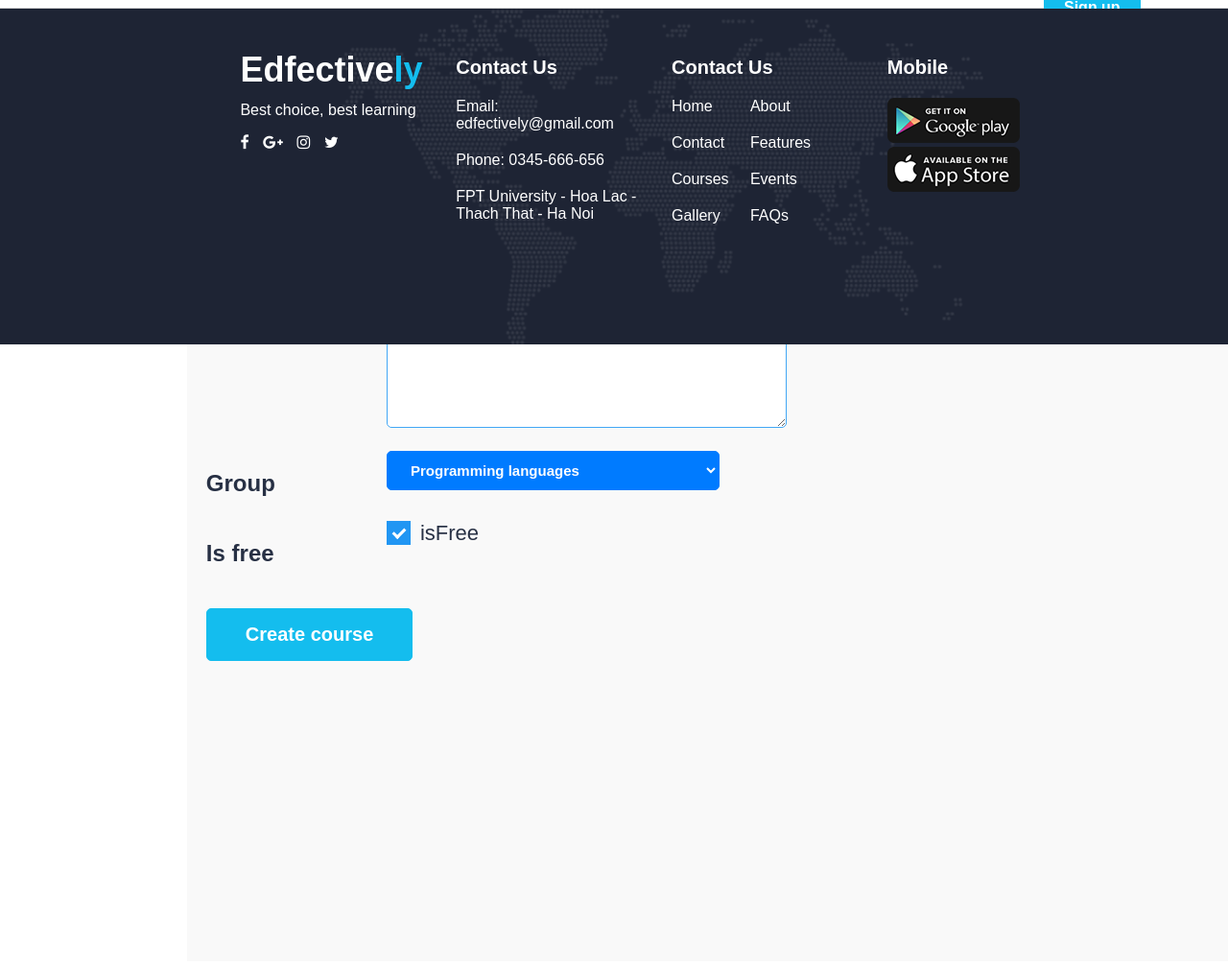
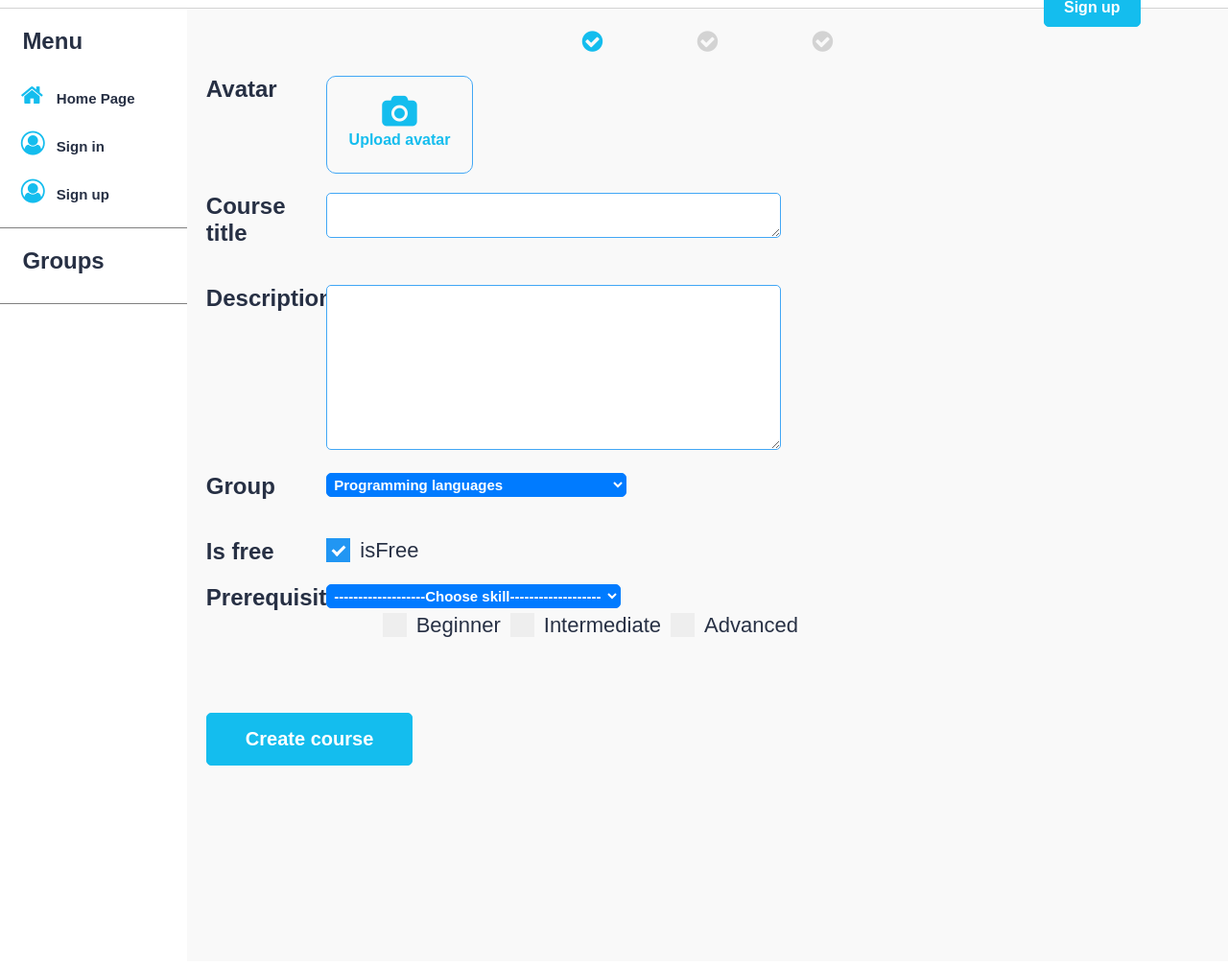
Before and after one commit to Phongptse05472/rails-efe, a Rails app: template app/views/mentor/courses/new.html.erb in a window 1280 px wide. Shown: the part 64-1072 px from the top of the page at 96% size. Run offline with Rails 7, Linux system fonts and the light colour scheme; the template is opened without the code that fills it, so the values that code supplies are empty; some libraries are stand-ins or nearby versions.

Commit message:
update step 1 create course

```diff
--- a/app/assets/stylesheets/upload.css
+++ b/app/assets/stylesheets/upload.css
@@ -10,7 +10,7 @@
     margin-right: 20px;
 }
 
-.right button {
+.right button.submit {
     background-color: #14bdee;
     font-weight: bold;
     border-radius: 5px;
@@ -19,7 +19,6 @@
     color: white;
     margin-top: 20px;
     font-size: 20px;
-    cursor: pointer;
 }
 
 .container_upload {
@@ -132,7 +131,7 @@
 }
 
 .information-video {
-    width: 50%;
+    width: 80%;
     height: auto;
 }
 
@@ -214,18 +213,31 @@
 }
 
 .create_course h2 {
-    margin-bottom: 5px;
+    margin-bottom: 20px;
+    margin-top: 0px;
+}
+
+.row-right select .select_skill {
+    color: #fff;
+    /* background-color: #007bff; */
+    /* border-color: #007bff; */
+    padding: 2px 10px !important;
+    border-radius: 5px;
+    font-weight: bold;
+    font-size: 15px;
+    outline: white;
 }
 
 select {
     color: #fff;
     background-color: #007bff;
     border-color: #007bff;
-    padding: 10px 20px;
+    padding: 2px 3px;
     border-radius: 5px;
     font-weight: bold;
     font-size: 15px;
     outline: white;
+    margin-bottom: 5px;
 }
 
 .create_course button {
@@ -263,14 +275,22 @@
     display: flex;
     height: auto;
     margin-bottom: 20px;
+    width: 100%;
 }
 
 .row-left {
-    width: 30%;
+    width: 20%;
 }
 
 .row-right {
-    width: 70%;
+    width: 80%;
+    position: relative;
+}
+
+.row-right span {
+    position: absolute;
+    bottom: 5px;
+    right: 8%;
 }
 
 .container_input {
@@ -372,3 +392,88 @@
 .process a {
     color: lightgray;
 }
+
+.per-course {
+    display: none;
+    height: auto;
+    margin-bottom: 25px;
+    margin-top: 20px;
+    width: 80%;
+    box-shadow: 0px 1px 10px rgba(29, 34, 47, 0.1);
+    border-radius: 15px;
+}
+
+.c-left img {
+    width: 240px;
+    margin-right: 10px;
+    height: 100%;
+    border-radius: 10px;
+}
+
+.c-left {
+    height: 140px;
+    border-radius: 10px;
+}
+
+.c-right {
+    width: 80%;
+    overflow: hidden;
+    text-overflow: ellipsis;
+    display: -webkit-box;
+    -webkit-line-clamp: 2;
+    -webkit-box-orient: vertical;
+}
+
+.c-right a {
+    overflow: hidden;
+    display: -webkit-box;
+    -webkit-line-clamp: 1;
+    -webkit-box-orient: vertical;
+    font-size: 20px;
+    text-decoration: none;
+    color: #273044;
+    font-weight: bold;
+    margin-bottom: 10px;
+    margin-top: 5px;
+    width: 70%;
+}
+
+.c-right span {
+    overflow: hidden;
+    display: -webkit-box;
+    -webkit-line-clamp: 2;
+    -webkit-box-orient: vertical;
+    font-size: 16px;
+}
+
+.infor {
+    max-width: fit-content;
+    background-color: #EBECED;
+    padding: 10px 20px;
+    color: black;
+    border-radius: 18px;
+    margin-right: 10px;
+    margin-top: 10px;
+}
+
+.more-infor {
+    display: flex;
+}
+
+.skill_level {
+    display: flex;
+    max-width: fit-content;
+    float: right;
+}
+
+.skill_level .container_input {
+    margin-right: 10px;
+}
+
+#table tr td p {
+    background-color: #EBECED;
+    padding: 10px 25px;
+    color: black;
+    border-radius: 18px;
+    margin: 0;
+}
--- a/app/views/mentor/courses/new.html.erb
+++ b/app/views/mentor/courses/new.html.erb
@@ -72,9 +72,107 @@
           <span class="checkmark"></span>
         </label>
       </div>
+      <div class="per_row_article">
+        <div class="row-left">
+          <h2>Prerequisites</h2>
+        </div>
+        <div class="row-right">
+          <select onchange="resetSkill()" id="skill" class="select_skill">
+            <option>-------------------Choose skill-------------------</option>
+            <option>Java core</option>
+            <option>Java web</option>
+            <option>Javascript core</option>
+            <option>Spring boot</option>
+          </select>
+          <div class="skill_level">
+            <label onclick="setSkill()" class="container_input">Beginner
+              <input type="radio" name="level"  value="Beginner">
+              <span class="checkmark"></span>
+            </label>
+            <label onclick="setSkill()" class="container_input">Intermediate
+              <input type="radio" name="level" value="Intermediate">
+              <span class="checkmark"></span>
+            </label>
+            <label onclick="setSkill()" class="container_input">Advanced
+              <input type="radio" name="level" value="Advanced">
+              <span class="checkmark"></span>
+            </label>
+          </div>
+        </div>
+      </div>
+      <div class="per_row_article">
+        <div class="row-left">
+
+        </div>
+        <div class="row-right">
+          <table id="table">
+            <tr>
+
+            </tr>
+          </table>
+
+        </div>
+      </div>
       <br>
       <button type="submit">Create course</button>
+    </div>
   </form>
   <div class="end">
   </div>
 </div>
+<script>
+    var arr=[];
+    function resetSkill(){
+        var levels = document.getElementsByName('level');
+        for (var i = 0; i < levels.length; i++) {
+            if (levels[i].checked) {
+                levels[i].checked=false;
+            }
+        }
+    }
+    function setSkill() {
+        var levels = document.getElementsByName('level');
+        var level;
+        for (var i = 0; i < levels.length; i++) {
+            if (levels[i].checked) {
+                level = levels[i].value;
+            }
+        }
+
+        if (level != undefined) {
+            var skill = document.getElementById('skill').value;
+            if(document.getElementById('skill').selectedIndex==0){
+                return;
+            }
+            var object = {s:skill,l:level};
+            for(var i=0; i<arr.length; i++){
+                if(skill==arr[i].s && level==arr[i].l){
+                    return;
+                }
+            }
+            arr.push(object);
+            var tr = document.createElement('tr');
+            tr.innerHTML = `
+                    <td> <p>${skill}</p></td>
+                    <td>
+                        <p>${level}</p>
+                        </td>
+                        <td>
+                            <i onclick="removeSkill(this,'${skill}','${level}')" class="fa fa-times" aria-hidden="true"></i>
+                        </td>
+                    `;
+            document.getElementById('table').tBodies[0].appendChild(tr);
+        }
+    }
+    function removeSkill(i,skill,level){
+
+        i.parentNode.parentNode.remove();
+        for(var i=0; i<arr.length; i++){
+            if(skill==arr[i].s && level==arr[i].l){
+                arr.splice(i, 1);
+                break;
+            }
+        }
+        resetSkill();
+    }
+</script>
```
